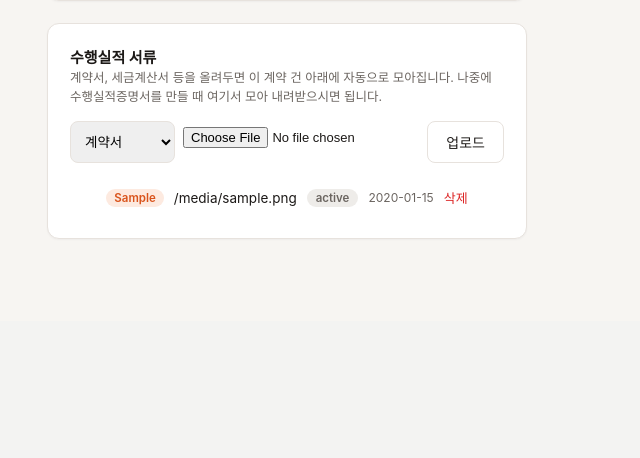
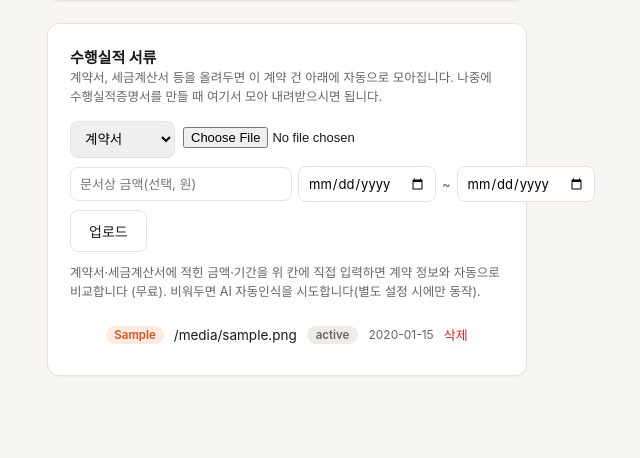
Before and after one commit to mkykelly02-tech/etners-sales-dashboard, a Flask app: page /contracts/1/edit in a window 1280 px wide. Shown: the part 623-1081 px from the top of the page, without its empty margins (43-683 px from the left). Before the commit the page ends 862 px from the top, so only its background shows below. Run offline with Flask 3, Linux system fonts and the light colour scheme; the visitor is signed in with stand-in values (Sample User, id 1); a database or web service that is not in the repository returns one stand-in record (values such as "Sample title"); some libraries are stand-ins or nearby versions.

Commit message:
Add free manual entry for document amount/period matching
Typing the amount/period straight from the document costs nothing
and skips the paid AI call entirely. AI extraction stays as an
automatic fallback only when the manual fields are left blank and
ANTHROPIC_API_KEY happens to be configured.

Co-Authored-By: Claude Sonnet 5 <noreply@anthropic.com>

```diff
--- a/app.py
+++ b/app.py
@@ -266,14 +266,14 @@ def extract_document_fields(file_bytes, mime_type):
 
 
 def compute_match_status(extracted, contract):
-    """Compare AI-extracted fields against the contract record.
+    """Compare extracted (manually entered or AI-read) fields against the contract.
 
     Returns (match_status, match_notes). Deliberately conservative: only
     flags a mismatch when something extracted actively contradicts the
     contract, never when the document simply didn't state a field.
     """
     if extracted is None:
-        return "미확인", "ANTHROPIC_API_KEY가 설정되지 않아 자동 인식을 건너뛰었습니다."
+        return "미확인", "문서상 금액·기간을 입력하지 않았고, AI 자동인식도 설정되어 있지 않습니다."
 
     notes = []
     amount = extracted.get("amount")
@@ -698,10 +698,25 @@ def contract_file_upload(contract_id):
 
     storage_upload(storage_path, file_bytes, content_type)
 
+    # 무료 경로: 사람이 문서에 적힌 금액/기간을 직접 입력하면 그 값으로 대조한다.
+    # 비워두고 AI(ANTHROPIC_API_KEY)가 설정되어 있으면 자동 인식을 시도하고,
+    # 그마저도 없으면 대조를 건너뛴다 — 어느 쪽도 비용이 강제되지 않는다.
+    manual_amount = request.form.get("manual_amount", "").strip()
+    manual_start = request.form.get("manual_start_date", "").strip()
+    manual_end = request.form.get("manual_end_date", "").strip()
+
     extracted = None
     match_status, match_notes = None, None
     if doc_type in ("계약서", "세금계산서"):
-        extracted = extract_document_fields(file_bytes, content_type)
+        if manual_amount or manual_start or manual_end:
+            extracted = {
+                "amount": manual_amount or None,
+                "start_date": manual_start or None,
+                "end_date": manual_end or None,
+                "note": "직접 입력",
+            }
+        else:
+            extracted = extract_document_fields(file_bytes, content_type)
         match_status, match_notes = compute_match_status(extracted, contract)
 
     db = get_db()
--- a/static/style.css
+++ b/static/style.css
@@ -480,6 +480,31 @@ td.empty {
     padding: 6px 0;
 }
 
+.upload-manual-fields {
+    display: flex;
+    align-items: center;
+    gap: 6px;
+    flex-basis: 100%;
+}
+
+.upload-manual-fields input {
+    padding: 8px 9px;
+    border: 1px solid var(--line);
+    border-radius: 8px;
+    font-size: 13px;
+    font-family: inherit;
+}
+
+.upload-manual-fields input[type="number"] {
+    flex: 1;
+    min-width: 140px;
+}
+
+.upload-manual-fields .tilde {
+    color: var(--muted);
+    font-size: 13px;
+}
+
 .file-list {
     list-style: none;
     margin: 0;
--- a/templates/contract_form.html
+++ b/templates/contract_form.html
@@ -54,8 +54,15 @@
             {% endfor %}
         </select>
         <input type="file" name="file" required>
+        <div class="upload-manual-fields">
+            <input type="number" name="manual_amount" min="0" step="1" placeholder="문서상 금액(선택, 원)">
+            <input type="date" name="manual_start_date" title="문서상 시작일 (선택)">
+            <span class="tilde">~</span>
+            <input type="date" name="manual_end_date" title="문서상 종료일 (선택)">
+        </div>
         <button type="submit" class="secondary-btn">업로드</button>
     </form>
+    <p class="field-hint">계약서·세금계산서에 적힌 금액·기간을 위 칸에 직접 입력하면 계약 정보와 자동으로 비교합니다 (무료). 비워두면 AI 자동인식을 시도합니다(별도 설정 시에만 동작).</p>
 
     <ul class="file-list">
         {% for f in files %}
```
